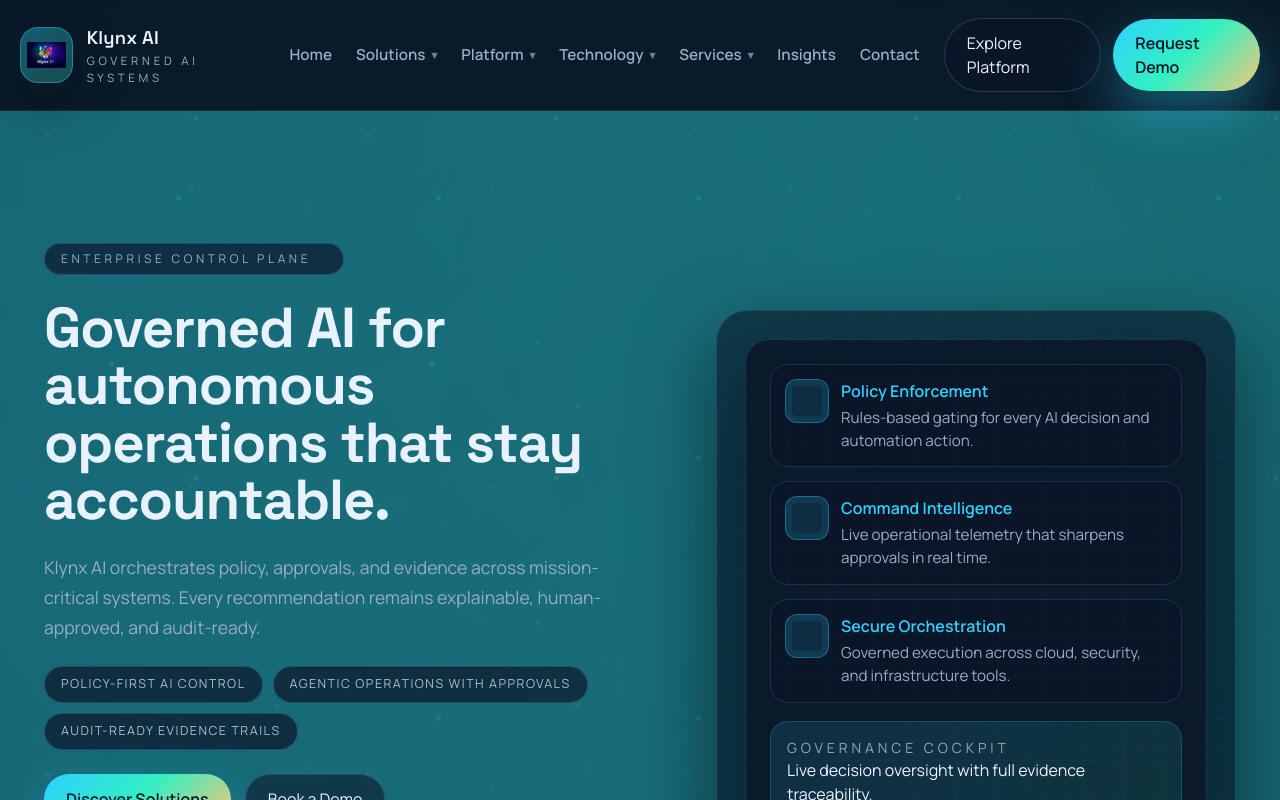
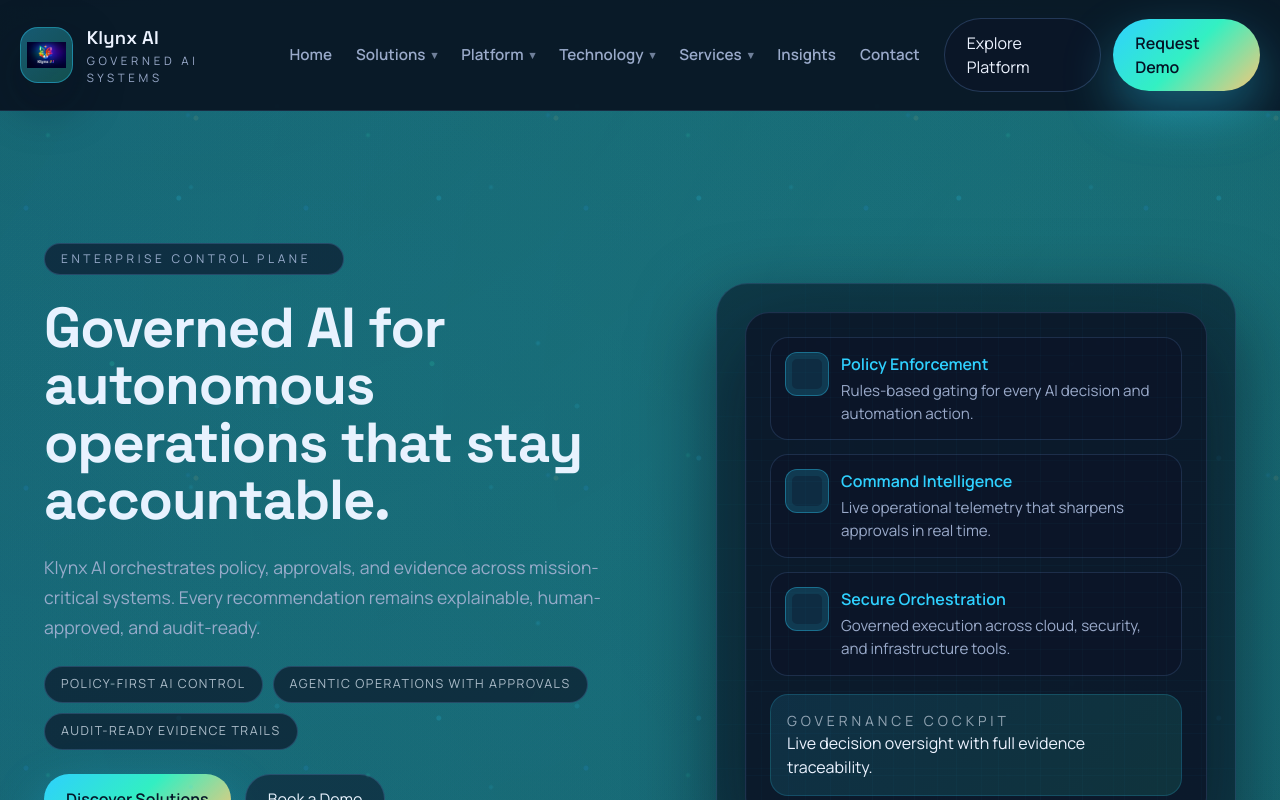
Before and after one commit to pipelineservices/klynxai-assistant, a Next.js app in the folder klynxai_site/: page / in a window 1280 px wide. Shown: the top 800 px of the page. Built offline with nearby package versions, Linux system fonts and the light colour scheme.

Commit message:
Lift hero visual panel

```diff
--- a/klynxai_site/app/globals.css
+++ b/klynxai_site/app/globals.css
@@ -368,7 +368,11 @@
     align-self: center;
     max-width: 520px;
     margin-left: auto;
-    padding-top: 18px;
+    padding-top: 0;
+  }
+
+  .hero-visual-shell {
+    margin-top: -36px;
   }
 
   .hero-visual-shell {
@@ -832,6 +836,7 @@
 
   .hero-visual-shell {
     padding: 20px;
+    margin-top: 0;
   }
 
   .hero-pill {
```
